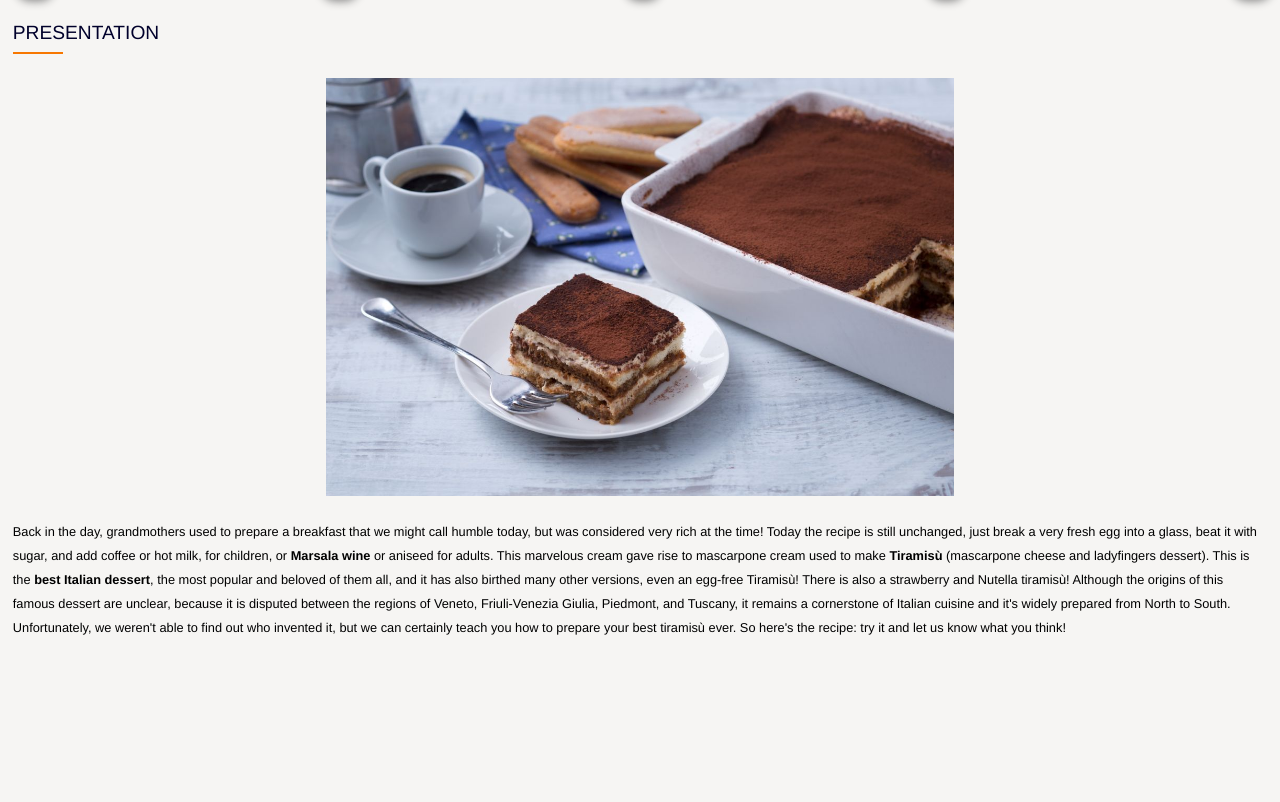
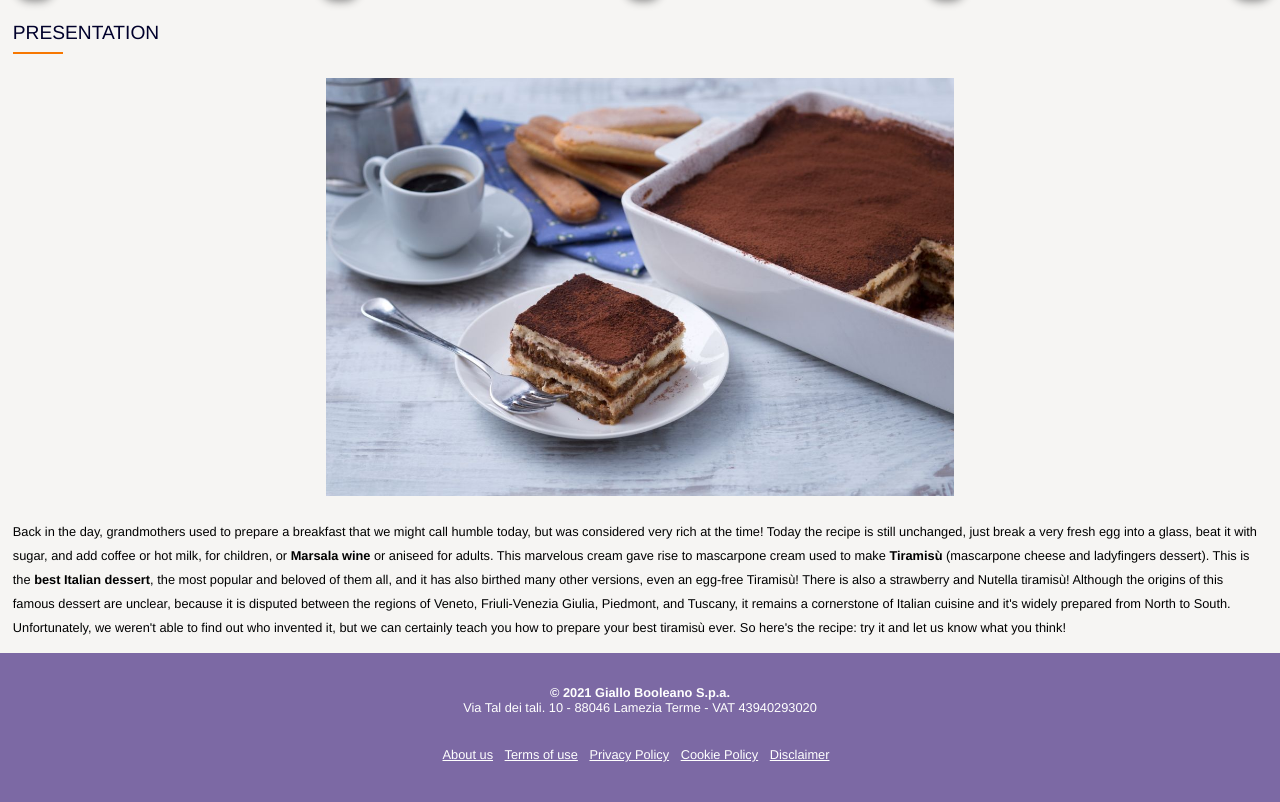
Before and after one commit to danirando/htmlcss-responsive-layout, a plain HTML site: page index.html in a window 1280 px wide. Shown: the part 763-1565 px from the top of the page. Before the commit the page ends 1416 px from the top, so only its background shows below. Drawn offline with Linux system fonts and the light colour scheme.

Commit message:
add footer

```diff
--- a/assets/css/style.css
+++ b/assets/css/style.css
@@ -226,3 +226,23 @@ section.presentazione p {
     font-size: .8rem;
     line-height: 1.5rem;
 }
+
+/* Footer */
+
+footer {
+    background-color: #7C69A4;
+    color: white;
+    text-align: center;
+    font-size: 0.8rem;
+}
+
+footer div {
+    padding: 1rem 0.5em;
+}
+
+footer li {
+    display: inline-block;
+    padding-right: 0.5rem;
+    padding-bottom: 0.5rem;
+    text-decoration: underline;
+}
--- a/index.html
+++ b/index.html
@@ -66,7 +66,19 @@
       </section>
     </main>
     <footer>
-
+      <div class="">
+        <div class="footer-left"><strong>© 2021 Giallo Booleano S.p.a.</strong> <br>
+          Via Tal dei tali. 10 - 88046 Lamezia Terme - VAT 43940293020</div>
+        <div class="footer-right">
+          <ul>
+            <li>About us</li>
+            <li>Terms of use</li>
+            <li>Privacy Policy</li>
+            <li>Cookie Policy</li>
+            <li>Disclaimer</li>
+          </ul>
+        </div>
+      </div>
     </footer>
   </body>
 </html>
```
